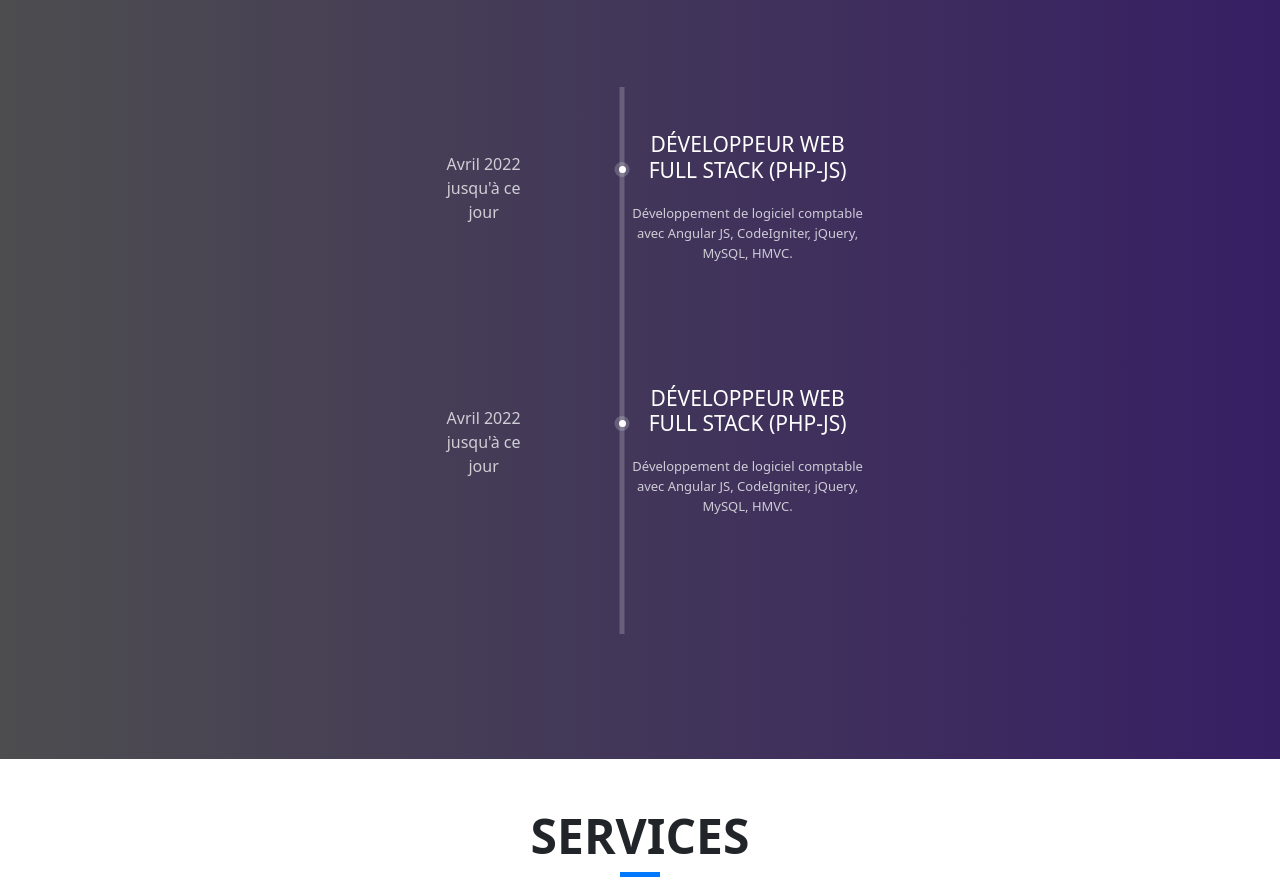
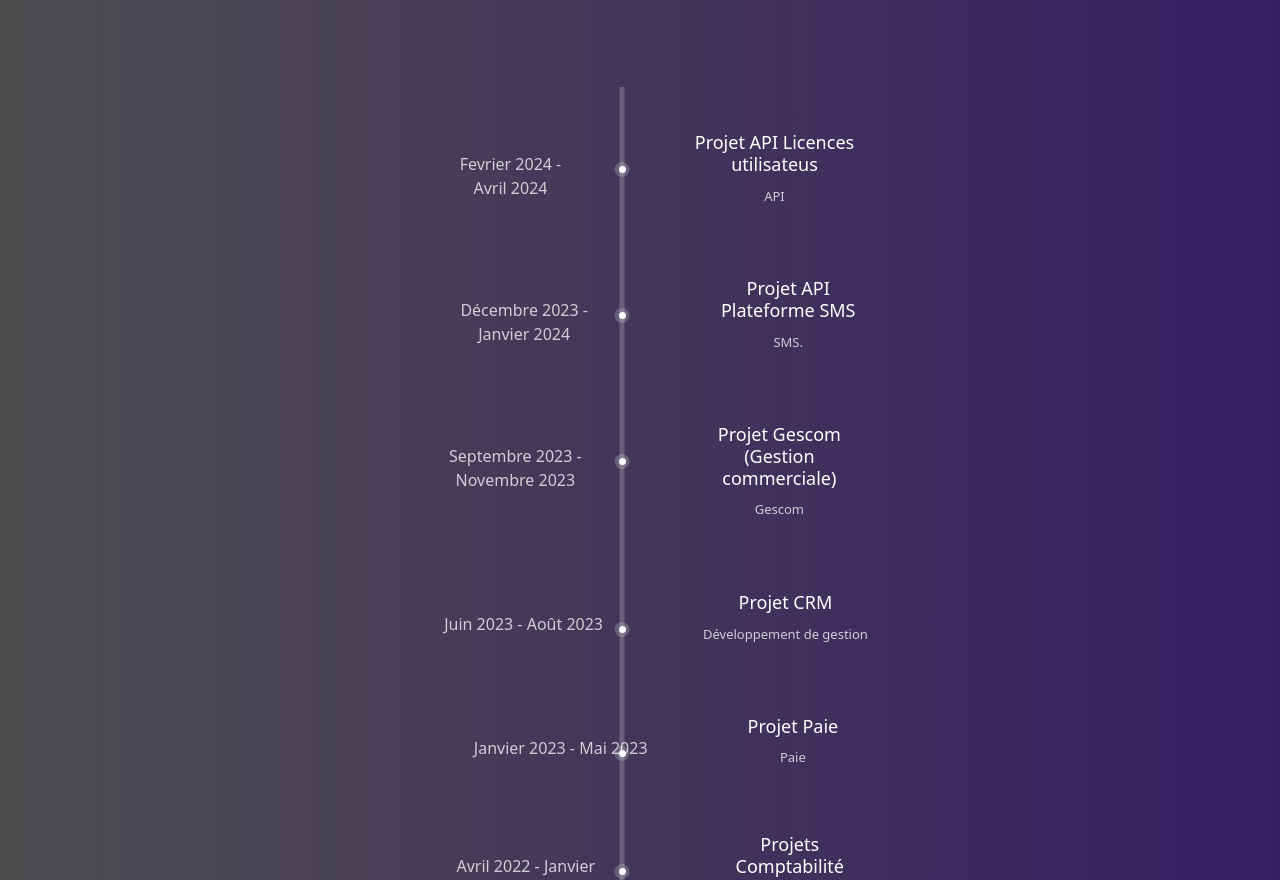
Before and after one commit to claudemarjean/MyPortFolio, a React (Create React App) app: page / in a window 1280 px wide. Shown: the part 1920-2800 px from the top of the page. Built offline with nearby package versions, Linux system fonts and the light colour scheme.

Commit message:
Maj content cursue

```diff
--- a/src/assets/css/tabsArea.css
+++ b/src/assets/css/tabsArea.css
@@ -4,16 +4,21 @@
 
 .p_120 {
   padding-top: 120px;
-    padding-bottom: 120px; }
+  padding-bottom: 120px;
+}
 
 .tabs_inner .nav.nav-tabs {
   display: block;
   text-align: center;
   border: none;
-        margin-bottom: 120px; }
+  margin-bottom: 120px;
+}
+
 .tabs_inner .nav.nav-tabs li {
   display: inline-block;
-          margin-right: 8px; }
+  margin-right: 8px;
+}
+
 .tabs_inner .nav.nav-tabs li a {
   margin: 0px;
   line-height: 50px;
@@ -24,16 +29,22 @@
   color: #fff;
   font-family: "Roboto", sans-serif;
   border: 1px solid #9ab5f5;
-            background: rgba(255, 255, 255, 0.1); }
+  background: rgba(255, 255, 255, 0.1);
+}
+
 .tabs_inner .nav.nav-tabs li a.active {
   background: #fff;
-              color: #222222; }
+  color: #222222;
+}
+
 .tabs_inner .tab-content .tab-pane .list {
   max-width: 460px;
   margin: auto;
   position: relative;
   padding-top: 40px;
-        padding-bottom: 60px; }
+  padding-bottom: 60px;
+}
+
 .tabs_inner .tab-content .tab-pane .list:before {
   content: "";
   height: 100%;
@@ -42,10 +53,14 @@
   position: absolute;
   left: 46%;
   transform: translateX(-50%);
-          top: -5px; }
+  top: -5px;
+}
+
 .tabs_inner .tab-content .tab-pane .list li {
-          margin-bottom: 60px;
-          position: relative; }
+  margin-bottom: 20px; /* Réduire l'espace entre les éléments de la liste */
+  position: relative;
+}
+
 .tabs_inner .tab-content .tab-pane .list li span {
   height: 15px;
   width: 15px;
@@ -55,7 +70,9 @@
   position: absolute;
   left: 42%;
   top: 30px;
-            transform: translateX(-50%); }
+  transform: translateX(-50%);
+}
+
 .tabs_inner .tab-content .tab-pane .list li span:before {
   content: '';
   height: 7px;
@@ -65,35 +82,41 @@
   position: absolute;
   left: 52%;
   top: 4px;
-              transform: translateX(-50%); }
+  transform: translateX(-50%);
+}
+
 .tabs_inner .tab-content .tab-pane .list li:last-child {
-            margin-bottom: 0px; }
-          .tabs_inner .tab-content .tab-pane .list li  .d-flex {
-            padding-right: 100px; }
-            .tabs_inner .tab-content .tab-pane .list li  .d-flex p {
-              color: rgba(255, 255, 255, 0.75);
   margin-bottom: 0px;
-              padding-top: 20px; }
-          .tabs_inner .tab-content .tab-pane .list li  h5 {
-            color: #fff;
-            font-size: 21px;
-            text-transform: uppercase;
-            margin-bottom: 20px; }
-          .tabs_inner .tab-content .tab-pane .list li   p {
-            color: rgba(255, 255, 255, 0.75);
-            margin-bottom: 0px; }
+}
 
+.tabs_inner .tab-content .tab-pane .list li .d-flex {
+  padding-right: 100px;
+}
 
-
-
-
-.titleCursus{
+.tabs_inner .tab-content .tab-pane .list li .d-flex p {
   color: rgba(255, 255, 255, 0.75);
   margin-bottom: 0px;
   padding-top: 20px;
 }
 
-.media-body{
+.tabs_inner .tab-content .tab-pane .list li h5 {
+  color: #fff;
+  font-size: 18px;
+  margin-bottom: 10px;
+}
+
+.tabs_inner .tab-content .tab-pane .list li p {
+  color: rgba(255, 255, 255, 0.75);
+  margin-bottom: 0px;
+}
+
+.titleCursus {
+  color: rgba(255, 255, 255, 0.75);
+  margin-bottom: 0px;
+  padding-top: 20px;
+}
+
+.media-body {
   align-self: center;
   justify-content: center;
   font-size: 13px;
@@ -102,16 +125,15 @@
   margin-bottom: 10%;
 }
 
-.media{
+.media {
   display: inline-flex;
   vertical-align: middle;
   align-self: right;
   color: rgba(255, 255, 255, 0.75);
   margin-bottom: 0px;
-    margin-bottom: 20px;
+  margin-bottom: 10px;
 }
 
-
-.list{
+.list {
   list-style: none;
 }
--- a/src/components/main/Cursus.js
+++ b/src/components/main/Cursus.js
@@ -3,15 +3,35 @@ import React,{useState} from 'react'
 const Cursus = () => {
 	const [experiences, setExperiences] = useState([
 		{
-			date: "Avril 2022 jusqu'à ce jour",
-			title: "Développeur web Full Stack (PHP-JS)",
-			description: "Développement de logiciel comptable avec Angular JS, CodeIgniter, jQuery, MySQL, HMVC."
+			date: "Fevrier 2024 - Avril 2024",
+			title: "Projet API Licences utilisateus  ",
+			description: "API"
 		},
 		{
-			date: "Avril 2022 jusqu'à ce jour",
-			title: "Développeur web Full Stack (PHP-JS)",
-			description: "Développement de logiciel comptable avec Angular JS, CodeIgniter, jQuery, MySQL, HMVC."
+			date: "Décembre 2023 - Janvier 2024",
+			title: "Projet API Plateforme SMS",
+			description: "SMS."
 		},
+		{
+			date: "Septembre 2023 - Novembre 2023",
+			title: "Projet Gescom (Gestion commerciale)",
+			description: "Gescom"
+		},
+		{
+			date: "Juin 2023 - Août 2023",
+			title: "Projet CRM",
+			description: "Développement de gestion "
+		},
+		{
+			date: "Janvier 2023 - Mai 2023",
+			title: "Projet Paie",
+			description: "Paie "
+		},
+		{
+			date: "Avril 2022 - Janvier 2023",
+			title: "Projets Comptabilité",
+			description: "Compta"
+		}
 	]);
 
 	const experienceItems = experiences.map((experience,index)=>(
```
Lines whose indentation alone changed are shown as unchanged.
